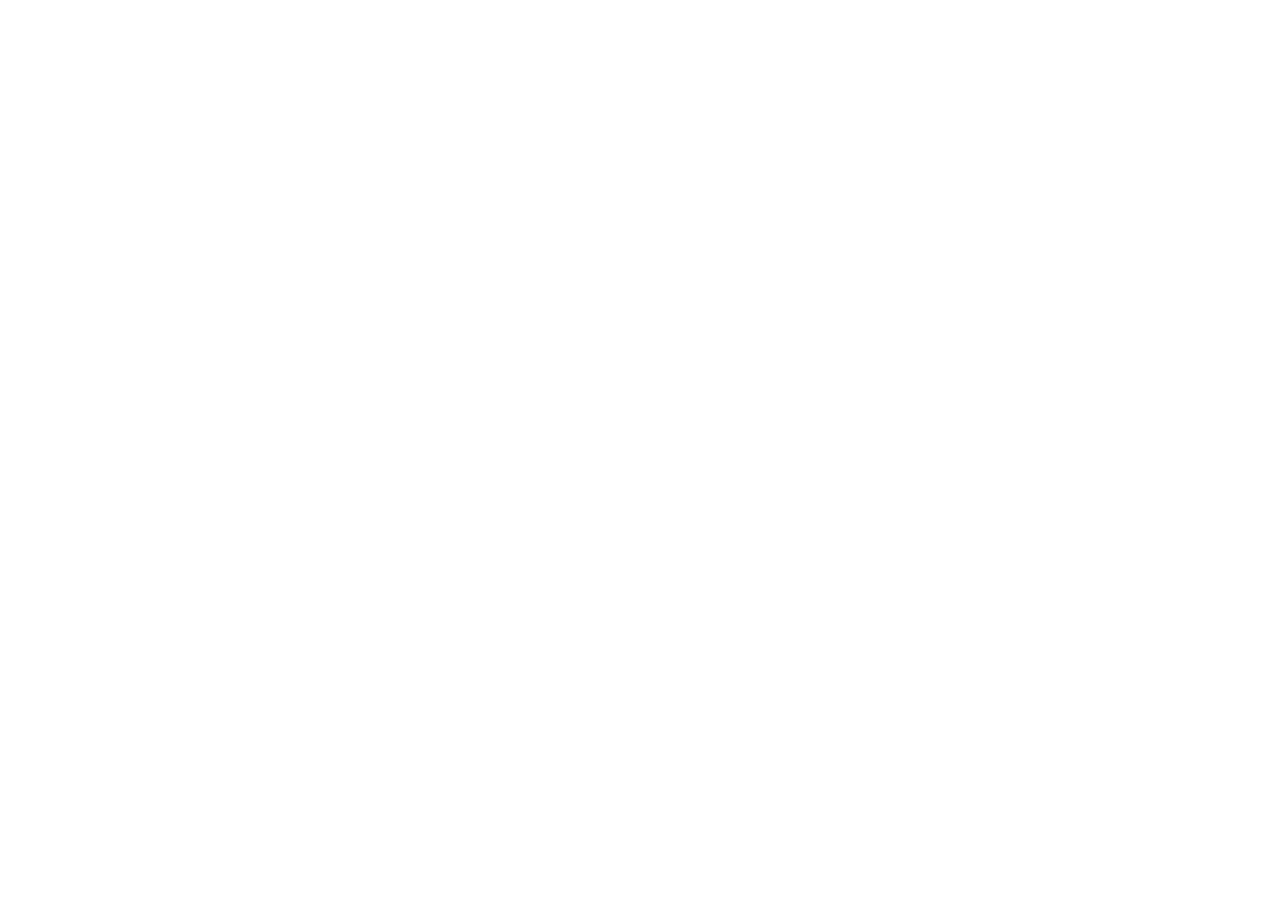
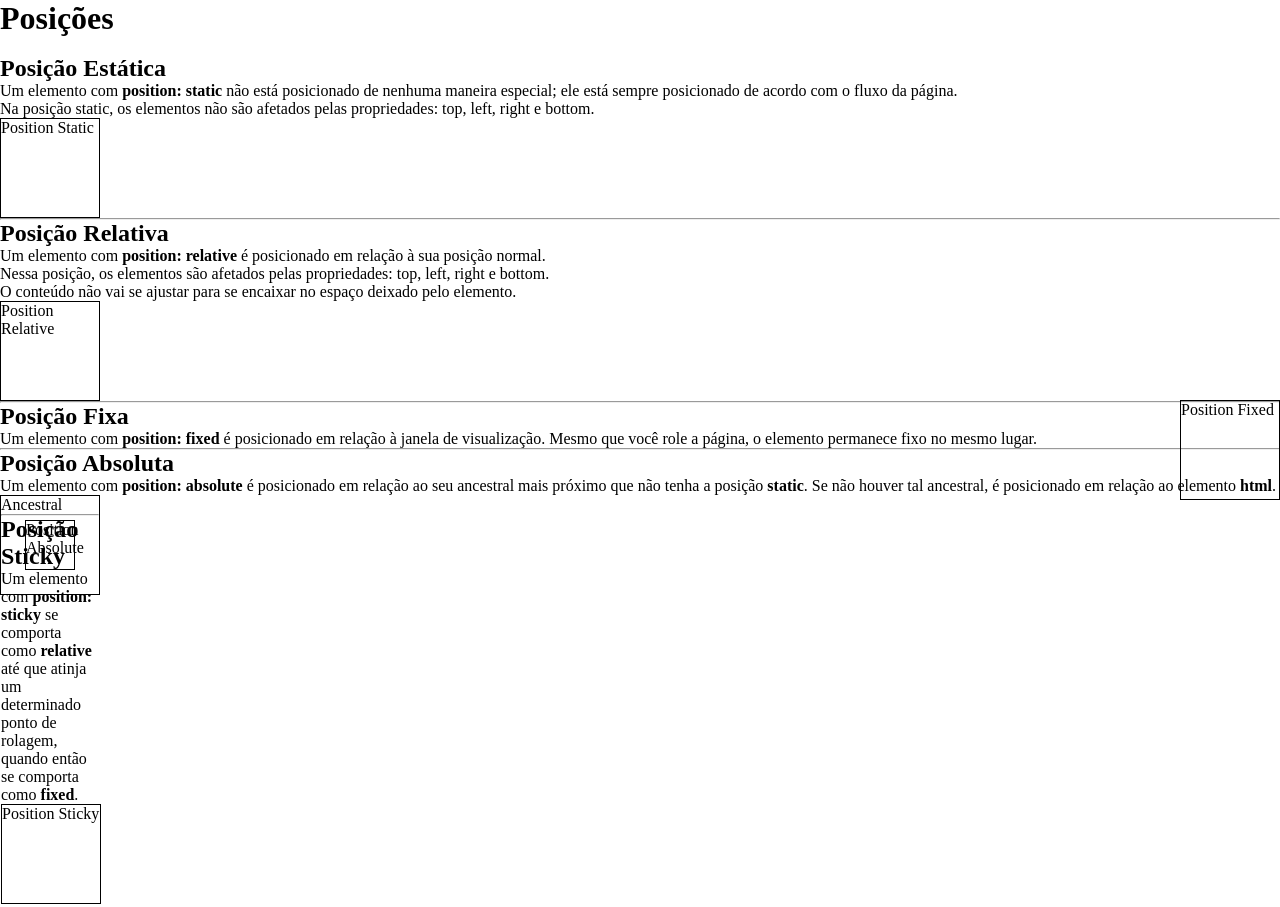
Before and after one commit to lucasassuncaobr/t201-html-css, a plain HTML site: page Aula 5/index.html in a window 1280 px wide. Shown: the top 907 px of the page. Before the commit the page ends 800 px from the top, so only its background shows below. Drawn offline with Linux system fonts and the light colour scheme.

Commit message:
posições

```diff
--- a/Aula 5/index.html
+++ b/Aula 5/index.html
@@ -4,9 +4,45 @@
     <meta charset="UTF-8">
     <meta name="viewport" content="width=device-width, initial-scale=1.0">
     <title>Document</title>
-<link rel="stylesheet" href="style.css">
+    <link rel="stylesheet" href="style.css">
 </head>
 <body>
+    <h1>Posições</h1>
 
+    <br>
+
+    <h2>Posição Estática</h2>
+    <p>Um elemento com <strong>position: static</strong> não está posicionado de nenhuma maneira especial; ele está sempre posicionado de acordo com o fluxo da página.</p>
+
+    <p>Na posição static, os elementos não são afetados pelas propriedades: top, left, right e bottom.</p>
+    <div id="static">Position Static</div>
+
+    <hr>
+
+    <h2>Posição Relativa</h2>
+    <p>Um elemento com <strong>position: relative</strong> é posicionado em relação à sua posição normal.</p>
+    <p>Nessa posição, os elementos são afetados pelas propriedades: top, left, right e bottom.</p>
+    <p>O conteúdo não vai se ajustar para se encaixar no espaço deixado pelo elemento.</p>
+    <div id="relative">Position Relative</div>
+
+    <hr>
+
+    <h2>Posição Fixa</h2>
+    <p>Um elemento com <strong>position: fixed</strong> é posicionado em relação à janela de visualização. Mesmo que você role a página, o elemento permanece fixo no mesmo lugar.</p>
+    <div id="fixed">Position Fixed</div>
+
+    <hr>
+
+    <h2>Posição Absoluta</h2>
+    <p>Um elemento com <strong>position: absolute</strong> é posicionado em relação ao seu ancestral mais próximo que não tenha a posição <strong>static</strong>. Se não houver tal ancestral, é posicionado em relação ao elemento <strong>html</strong>.</p>
+
+    <div id="ancestral">Ancestral
+    <div id="absolute">Position Absolute</div>
+
+    <hr>
+
+    <h2>Posição Sticky</h2>
+    <p>Um elemento com <strong>position: sticky</strong> se comporta como <strong>relative</strong> até que atinja um determinado ponto de rolagem, quando então se comporta como <strong>fixed</strong>.</p>
+    <div id="sticky">Position Sticky</div>
 </body>
 </html>
--- a/Aula 5/style.css
+++ b/Aula 5/style.css
@@ -0,0 +1,52 @@
+*{
+    box-sizing: border-box;
+    margin: 0;
+    padding: 0;
+}
+
+body {
+    height: calc(100vh + 1000px);
+}
+
+div{
+    border: 1px solid black;
+    width: 100px;
+    height: 100px;
+}
+
+#static {
+    left: 100px
+}
+
+#rerlative {
+    position: relative;
+    left: 200px;
+
+}
+
+#fixed {
+    position: fixed;
+    right: 0;
+    bottom: 0;
+    top: 50%;
+}
+
+#ancestral {
+    position: relative
+
+}
+
+#absolute {
+    position: absolute;
+    width: 50px;
+    height: 50px;
+    left: 50%;
+    top: 50%;
+    transform: translate(-50%, -50%);
+
+}
+
+#sticky {
+    position: sticky;
+    top: 0;
+}
```
